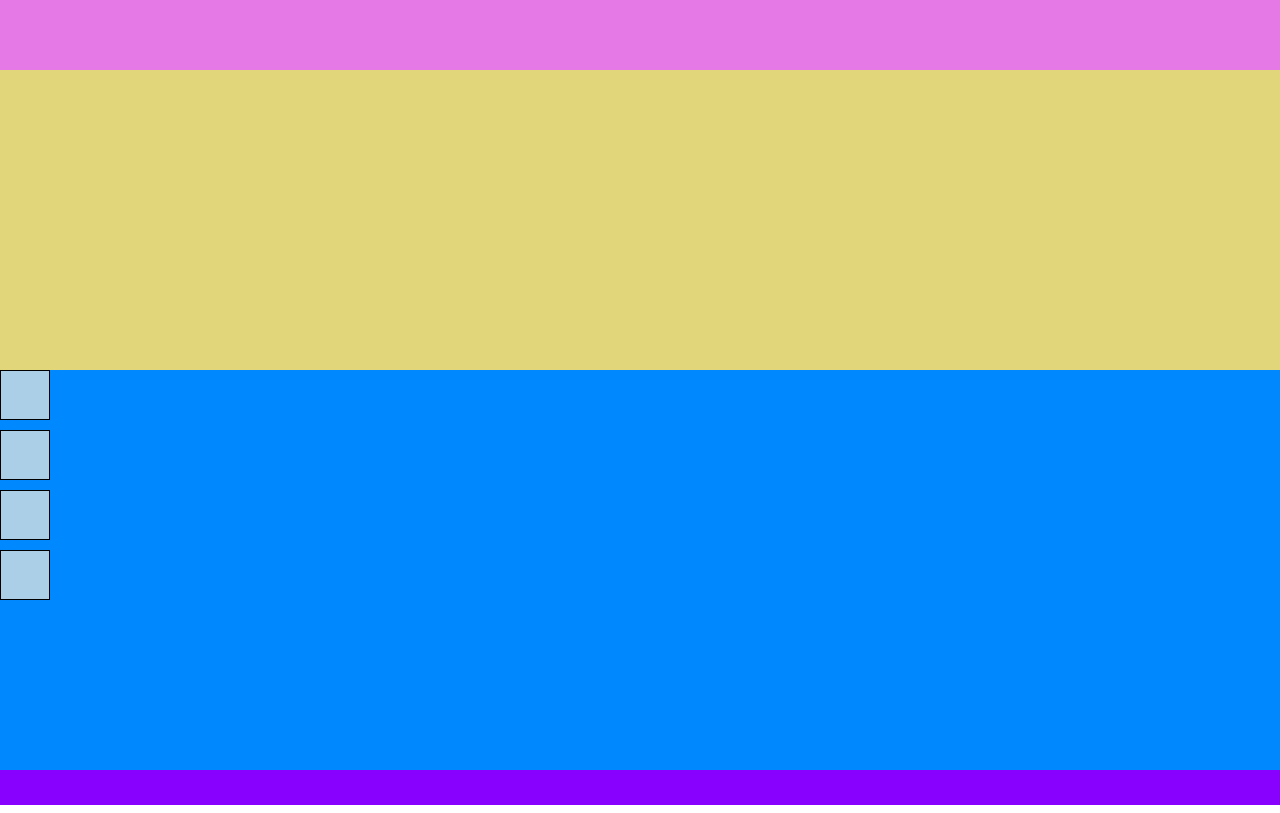
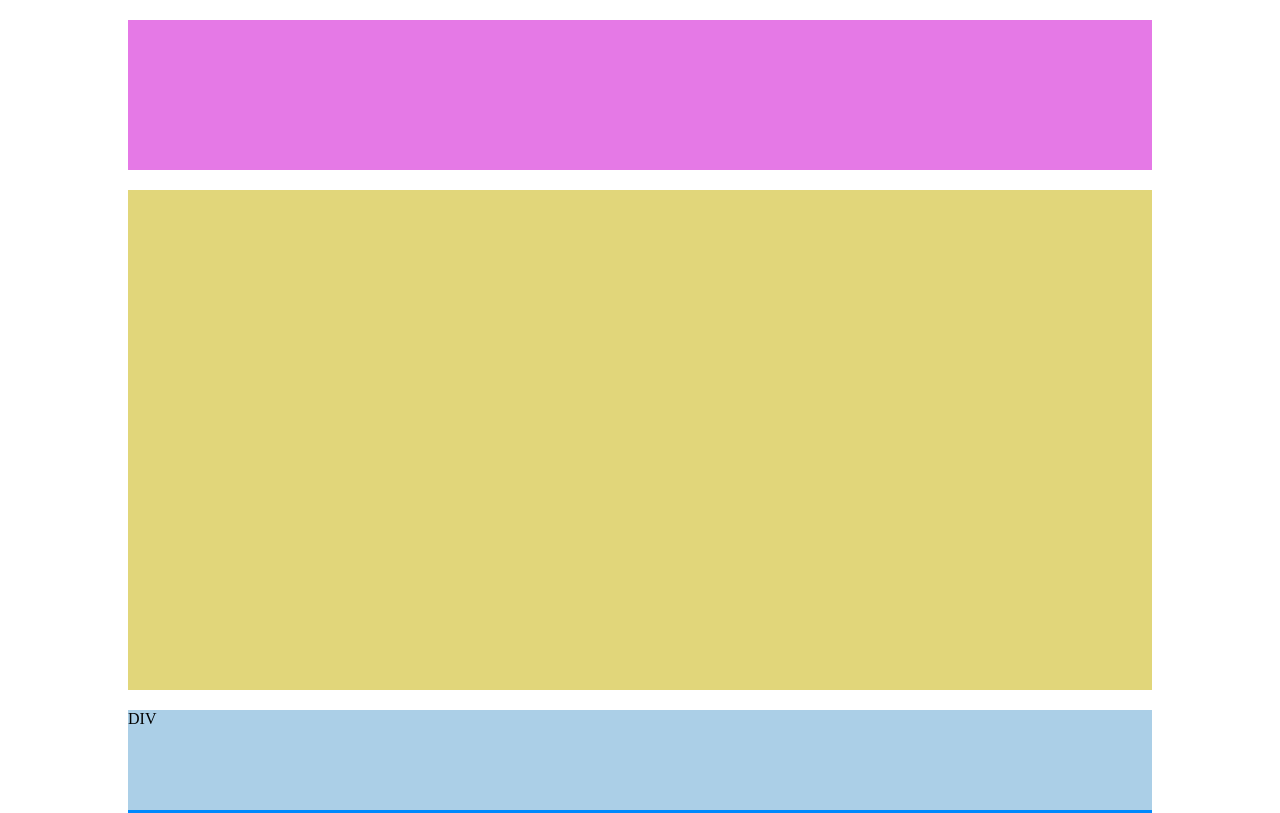
Before and after one commit to gzocchi/htmlcss-struttura-wp, a plain HTML site: page index.html in a window 1280 px wide. Shown: the top 813 px of the page. Drawn offline with Linux system fonts and the light colour scheme.

Commit message:
aggiunta elementi float e clearfix

```diff
--- a/css/style.css
+++ b/css/style.css
@@ -8,32 +8,63 @@
   margin: 0;
   padding: 0;
 }
+.container {
+  width: 80%;
+  margin: 20px auto 10px;
+}
+
+.clearfix::after {
+  content: "";
+  clear: both;
+  display: table;
+}
 
 /* header */
 header > nav {
-  height: 70px;
+  height: 150px;
   background-color: #e579e6;
 }
 header > section {
-  height: 300px;
+  height: 500px;
+  margin-top: 20px;
   background-color: #e1d67a;
 }
 
 /* main */
 main {
-  height: 400px;
+  height: 600px;
   background-color: #0089fe;
 }
 main > * {
-  height: 50px;
-  width: 50px;
-  margin-bottom: 10px;
-  border: 1px solid black;
   background-color: #abcfe7;
+}
+main > div {
+  float: left;
+  height: 100px;
+  width: 100%;
+}
+main > aside {
+  height: 450px;
+  width: 20%;
+  margin: 20px 0;
+}
+aside.sx {
+  float: left;
+}
+aside.dx {
+  float: right;
+}
+main > article {
+  float: left;
+  height: 450px;
+  margin: 20px;
+  width: 55%;
 }
 
 /* footer */
 footer {
   height: 35px;
+  width: 80%;
+  margin: 0 auto;
   background-color: #8801fe;
 }
--- a/index.html
+++ b/index.html
@@ -11,18 +11,18 @@
 
 <body>
     <!-- header pagina con nav e sezione -->
-    <header>
+    <header class="container">
         <nav></nav>
         <section></section>
     </header>
     <!-- /header pagina con nav e sezione -->
 
     <!-- corpo centrale della pagina con 4 settori -->
-    <main>
-        <div></div>
-        <aside></aside>
-        <article></article>
-        <aside></aside>
+    <main class="container clearfix">
+        <div>DIV</div>
+        <aside class="sx">ASIDE SX</aside>
+        <article>ARTICLE</article>
+        <aside class="dx">ASIDE DX</aside>
     </main>
     <!-- /corpo centrale della pagina con 4 settori -->
 
```
